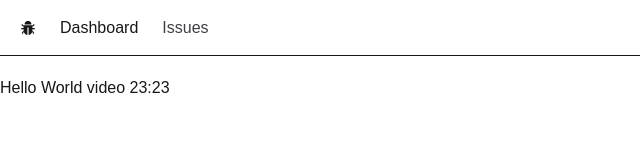
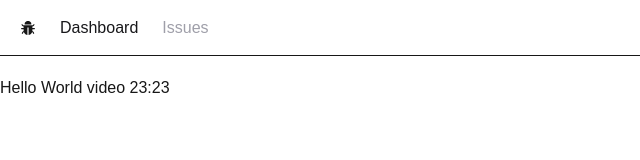
Before and after one commit to Nightwatcher85/IssueTracker, a Next.js app in the folder issue-tracker/: page / in a window 1280 px wide. Shown: the top 160 px of the page, without its empty margins (0-640 px from the left). Built offline with nearby package versions, Linux system fonts and the light colour scheme.

Commit message:
Set up prisma

```diff
--- a/issue-tracker/app/NavBar.tsx
+++ b/issue-tracker/app/NavBar.tsx
@@ -4,6 +4,7 @@ import Link from 'next/link'
 import { usePathname } from 'next/navigation';
 import React from 'react'
 import { AiFillBug } from 'react-icons/ai';
+import classnames from 'classnames';
 
 const NavBar = () => {
   const currentPath = usePathname();
@@ -19,7 +20,13 @@ const NavBar = () => {
             {links.map(link =>
             <Link
                 key={link.href}
-                className={`${link.href === currentPath ? 'text-zinc-900' : 'text-zinc-700'} hover:text-zinc-500 transition-colors`}
+                className={
+                  classnames({
+                    'text-zinc-900': link.href === currentPath,
+                    'text-zinc-400': link.href !== currentPath,
+                    'hover:text-zinc-600 transition-colors': true,
+                  })
+                }
                 href={link.href}>{link.label}</Link>)}
 
         </ul>
--- a/issue-tracker/app/layout.tsx
+++ b/issue-tracker/app/layout.tsx
@@ -2,7 +2,6 @@ import type { Metadata } from "next";
 import { Geist, Geist_Mono } from "next/font/google";
 import "./globals.css";
 import NavBar from "./NavBar";
-import classnames from 'classnames';
 
 const geistSans = Geist({
   variable: "--font-geist-sans",
--- a/issue-tracker/package.json
+++ b/issue-tracker/package.json
@@ -11,6 +11,7 @@
   "dependencies": {
     "classnames": "^2.5.1",
     "next": "15.2.3",
+    "prisma": "^6.5.0",
     "react": "^19.0.0",
     "react-dom": "^19.0.0",
     "react-icons": "^5.5.0"
```
Also changed, not shown: 2 other files (tests, documents, lock files or other folders).
